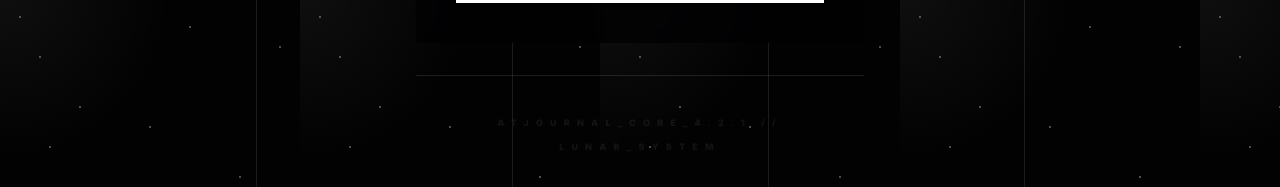
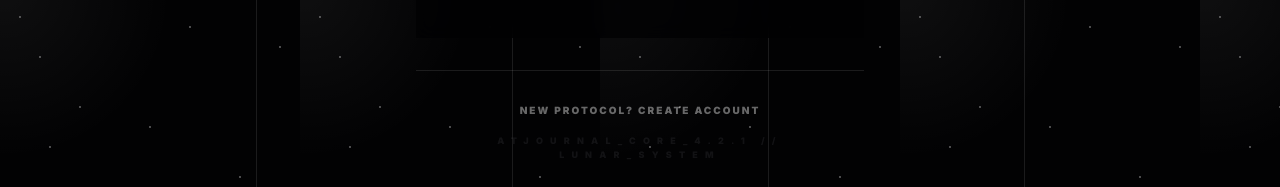
Before and after one commit to lhuikrats1/atjournalfinal, a Next.js app: page /login in a window 1280 px wide. Shown: the part 613-800 px from the top of the page. Built offline with nearby package versions, Linux system fonts and the light colour scheme; no server answers.

Commit message:
Add Sign Up link to Login page for better navigation

```diff
--- a/src/app/login/page.tsx
+++ b/src/app/login/page.tsx
@@ -128,7 +128,13 @@ export default function LoginPage() {
           </form>
         </HudCard>
 
-        <div className="text-center pt-8 border-t border-primary/10">
+        <div className="text-center pt-8 border-t border-primary/10 flex flex-col items-center gap-4">
+           <button
+             onClick={() => router.push("/register")}
+             className="text-[10px] font-black uppercase tracking-[0.2em] opacity-40 hover:opacity-100 transition-opacity"
+           >
+              New Protocol? Create Account
+           </button>
            <span className="text-[9px] font-black text-muted-foreground uppercase tracking-[0.8em] opacity-20">
               ATJOURNAL_CORE_4.2.1 // LUNAR_SYSTEM
            </span>
```
